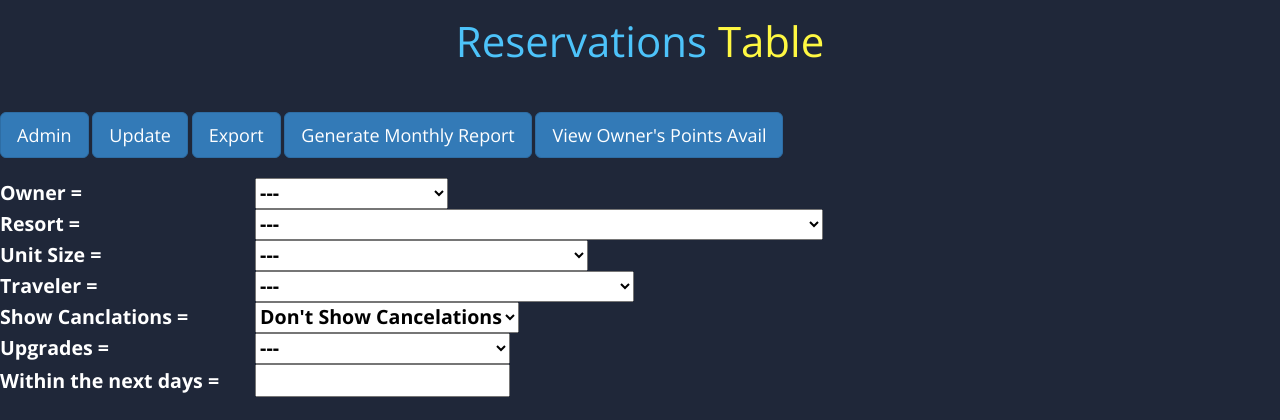
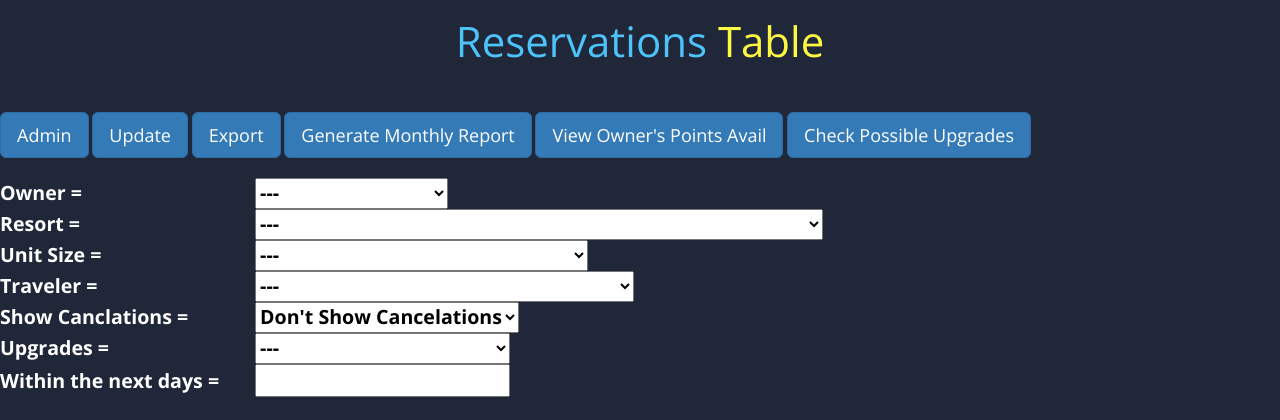
Before and after one commit to erikbenscoter/wam, a Django app: page / in a window 1280 px wide. Shown: the top 420 px of the page. Run offline with Django 3.2, Linux system fonts and the light colour scheme; the visitor is signed in with stand-in values (Sample User, id 1); data comes from the database, SQL or seed files in the repository; parts of the project's set-up code (start-up, migrations or seed data) failed here and were passed over; some libraries are stand-ins or nearby versions.

Commit message:
added button to main page to navigate to upgrades

```diff
--- a/reservation_manager/templates/main/index.html
+++ b/reservation_manager/templates/main/index.html
@@ -26,6 +26,7 @@
     <a href = "/export"><button type="button" class = "btn btn-primary btn-lg" id = "btn_apply_filter">Export</button></a>
     <a href = "/generate_report"><button type="button" class = "btn btn-primary btn-lg" id = "btn_apply_filter">Generate Monthly Report</button></a>
     <a href = "/updatepointsview"><button type="button" class = "btn btn-primary btn-lg" id = "btn_apply_filter">View Owner's Points Avail</button></a>
+    <a href = "/upgrades"><button type="button" class = "btn btn-primary btn-lg" id = "btn_apply_filter">Check Possible Upgrades</button></a>
   <br>
   <br>
   <div class = "filters">
```
